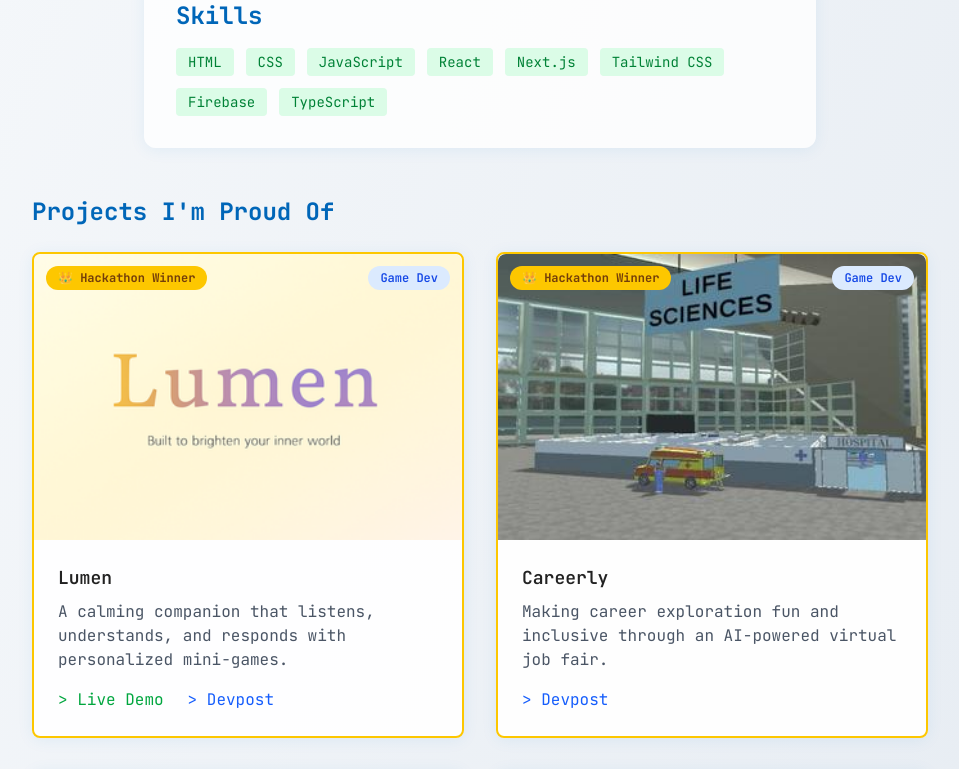
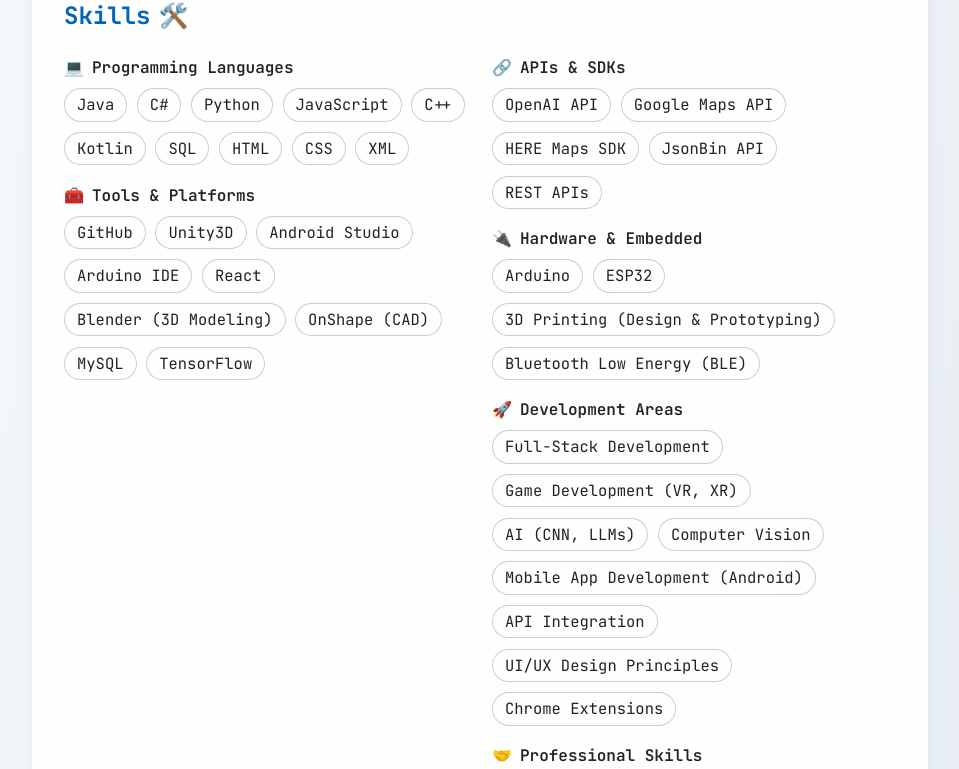
Before and after one commit to HasNate618/Portfolio, a Next.js app: page / in a window 1280 px wide. Shown: the part 719-1488 px from the top of the page, without its empty margins (160-1119 px from the left). Built offline with nearby package versions, Linux system fonts and the light colour scheme.

Commit message:
update skills

```diff
--- a/src/app/layout.js
+++ b/src/app/layout.js
@@ -14,8 +14,8 @@
 });
 
 export const metadata = {
-  title: "Create Next App",
-  description: "Generated by create next app",
+  title: "Nathan Espejo | Software Engineer",
+  description: "Nathan Espejo's personal portfolio",
 };
 
 export default function RootLayout({ children }) {
--- a/src/app/page.js
+++ b/src/app/page.js
@@ -158,19 +158,118 @@
       </section>
 
   {/* Skills Section */}
-  <section id="skills" className="w-full max-w-2xl bg-white/80 dark:bg-[#18181b]/80 rounded-xl shadow p-8 mb-12 panel-hover">
-  <h2 className="text-2xl font-bold mb-4 vs-blue">Skills</h2>
-        <ul className="flex flex-wrap gap-3 text-sm">
-          <li className="bg-green-100 dark:bg-green-900/40 text-green-700 dark:text-green-300 px-3 py-1 rounded">HTML</li>
-          <li className="bg-green-100 dark:bg-green-900/40 text-green-700 dark:text-green-300 px-3 py-1 rounded">CSS</li>
-          <li className="bg-green-100 dark:bg-green-900/40 text-green-700 dark:text-green-300 px-3 py-1 rounded">JavaScript</li>
-          <li className="bg-green-100 dark:bg-green-900/40 text-green-700 dark:text-green-300 px-3 py-1 rounded">React</li>
-          <li className="bg-green-100 dark:bg-green-900/40 text-green-700 dark:text-green-300 px-3 py-1 rounded">Next.js</li>
-          <li className="bg-green-100 dark:bg-green-900/40 text-green-700 dark:text-green-300 px-3 py-1 rounded">Tailwind CSS</li>
-          <li className="bg-green-100 dark:bg-green-900/40 text-green-700 dark:text-green-300 px-3 py-1 rounded">Firebase</li>
-          <li className="bg-green-100 dark:bg-green-900/40 text-green-700 dark:text-green-300 px-3 py-1 rounded">TypeScript</li>
-        </ul>
-      </section>
+  <section id="skills" className="w-full max-w-4xl bg-white/90 dark:bg-[#18181b]/90 rounded-xl shadow p-8 mb-12 panel-hover">
+    <h2 className="text-2xl font-bold mb-6 vs-blue flex items-center gap-2">
+      <span>Skills</span>
+      <span className="text-2xl">🛠️</span>
+    </h2>
+      <div className="grid grid-cols-1 sm:grid-cols-2 gap-6">
+        <div>
+          <div className="flex items-center gap-2 mb-2"><span className="text-blue-500">💻</span><span className="font-semibold">Programming Languages</span></div>
+          <div className="flex flex-wrap gap-2 mb-4">
+            <span className="badge">Java</span>
+            <span className="badge">C#</span>
+            <span className="badge">Python</span>
+            <span className="badge">JavaScript</span>
+            <span className="badge">C++</span>
+            <span className="badge">Kotlin</span>
+            <span className="badge">SQL</span>
+            <span className="badge">HTML</span>
+            <span className="badge">CSS</span>
+            <span className="badge">XML</span>
+          </div>
+          <div className="flex items-center gap-2 mb-2"><span className="text-green-600">🧰</span><span className="font-semibold">Tools & Platforms</span></div>
+          <div className="flex flex-wrap gap-2 mb-4">
+            <span className="badge">GitHub</span>
+            <span className="badge">Unity3D</span>
+            <span className="badge">Android Studio</span>
+            <span className="badge">Arduino IDE</span>
+            <span className="badge">React</span>
+            <span className="badge">Blender (3D Modeling)</span>
+            <span className="badge">OnShape (CAD)</span>
+            <span className="badge">MySQL</span>
+            <span className="badge">TensorFlow</span>
+          </div>
+        </div>
+        <div>
+          <div className="flex items-center gap-2 mb-2"><span className="text-yellow-500">🔗</span><span className="font-semibold">APIs & SDKs</span></div>
+          <div className="flex flex-wrap gap-2 mb-4">
+            <span className="badge">OpenAI API</span>
+            <span className="badge">Google Maps API</span>
+            <span className="badge">HERE Maps SDK</span>
+            <span className="badge">JsonBin API</span>
+            <span className="badge">REST APIs</span>
+          </div>
+          <div className="flex items-center gap-2 mb-2"><span className="text-orange-500">🔌</span><span className="font-semibold">Hardware & Embedded</span></div>
+          <div className="flex flex-wrap gap-2 mb-4">
+            <span className="badge">Arduino</span>
+            <span className="badge">ESP32</span>
+            <span className="badge">3D Printing (Design & Prototyping)</span>
+            <span className="badge">Bluetooth Low Energy (BLE)</span>
+          </div>
+          <div className="flex items-center gap-2 mb-2"><span className="text-pink-500">🚀</span><span className="font-semibold">Development Areas</span></div>
+          <div className="flex flex-wrap gap-2 mb-4">
+            <span className="badge">Full-Stack Development</span>
+            <span className="badge">Game Development (VR, XR)</span>
+            <span className="badge">AI (CNN, LLMs)</span>
+            <span className="badge">Computer Vision</span>
+            <span className="badge">Mobile App Development (Android)</span>
+            <span className="badge">API Integration</span>
+            <span className="badge">UI/UX Design Principles</span>
+            <span className="badge">Chrome Extensions</span>
+          </div>
+          <div className="flex items-center gap-2 mb-2"><span className="text-gray-500">🤝</span><span className="font-semibold">Professional Skills</span></div>
+          <div className="flex flex-wrap gap-2">
+            <span className="badge">Team Collaboration & Agile Workflow</span>
+            <span className="badge">Problem Solving & Rapid Prototyping</span>
+            <span className="badge">Technical Instruction & Mentorship</span>
+            <span className="badge">Project Management</span>
+            <span className="badge">Time Management</span>
+          </div>
+        </div>
+      </div>
+      <style jsx>{`
+        .badge {
+          display: inline-block;
+          background: rgba(255,255,255,0.08);
+          border: 1px solid #4444;
+          border-radius: 9999px;
+          padding: 0.25rem 0.75rem;
+          font-size: 0.97em;
+          font-family: inherit;
+          margin-bottom: 0.15rem;
+          margin-right: 0.1rem;
+          transition: background 0.2s, border 0.2s;
+        }
+        .badge:hover {
+          background: #2563eb22;
+          border-color: #2563eb;
+        }
+      `}</style>
+    <style jsx>{`
+      .badge-blue {
+        @apply bg-blue-100 dark:bg-blue-900/40 text-blue-700 dark:text-blue-200 px-3 py-1 rounded font-medium;
+      }
+      .badge-purple {
+        @apply bg-purple-100 dark:bg-purple-900/40 text-purple-700 dark:text-purple-200 px-3 py-1 rounded font-medium;
+      }
+      .badge-green {
+        @apply bg-green-100 dark:bg-green-900/40 text-green-700 dark:text-green-200 px-3 py-1 rounded font-medium;
+      }
+      .badge-yellow {
+        @apply bg-yellow-100 dark:bg-yellow-900/40 text-yellow-700 dark:text-yellow-800 px-3 py-1 rounded font-medium;
+      }
+      .badge-orange {
+        @apply bg-orange-100 dark:bg-orange-900/40 text-orange-700 dark:text-orange-200 px-3 py-1 rounded font-medium;
+      }
+      .badge-pink {
+        @apply bg-pink-100 dark:bg-pink-900/40 text-pink-700 dark:text-pink-200 px-3 py-1 rounded font-medium;
+      }
+      .badge-gray {
+        @apply bg-gray-200 dark:bg-gray-700 text-gray-800 dark:text-gray-200 px-3 py-1 rounded font-medium;
+      }
+    `}</style>
+  </section>
 
   {/* Projects Section */}
   <section id="projects" className="w-full max-w-4xl mx-auto mb-16">
```
